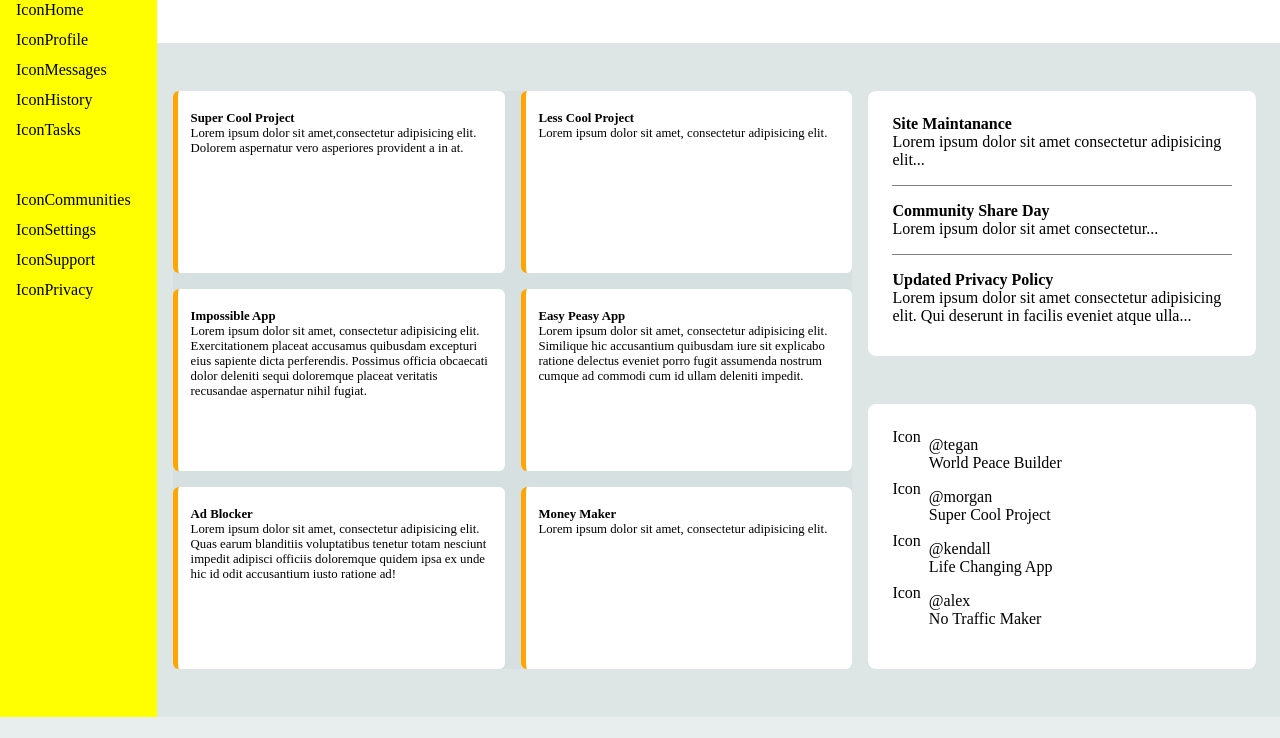
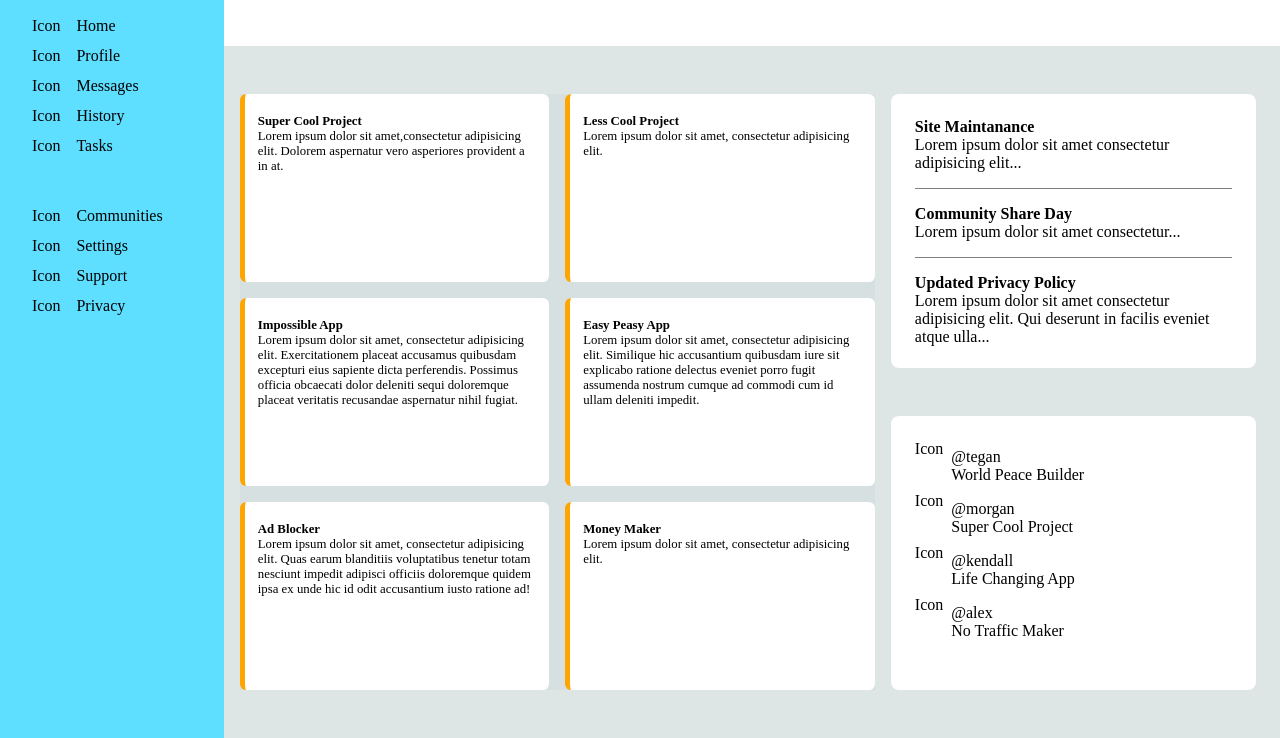
Before and after one commit to codeByMihaly/Admin-dashboard, a plain HTML site: page index.html in a window 1280 px wide. Shown: the part 69-807 px from the top of the page. Drawn offline with Linux system fonts and the light colour scheme.

Commit message:
made some changes with the sidebar

```diff
--- a/index.html
+++ b/index.html
@@ -114,7 +114,7 @@
      <div id="home-icon">Icon</div>
      <p id="home">Home</p>
    </div>
-   <div class="profile-sidebard">
+   <div class="profile-sidebar">
      <div id="profile-icon">Icon</div>
      <p id="profile">Profile</p>
    </div>
--- a/style.css
+++ b/style.css
@@ -5,6 +5,7 @@
 
 body {
     background-color: #cfdada75;
+
 }
 
 .container {
@@ -59,8 +60,9 @@ body {
 }
 
 .sidebar {
-    background-color: rgb(255, 255, 2);
+    background-color: rgb(94, 223, 255);
     grid-area: 1/1/5/2;
+    width: 14rem;
 }
 
 .upper-head {
@@ -77,7 +79,7 @@ input {
   background-color: #cfdada75;
   border: none;
   border-radius: 2em;
-  max-width: 30em;
+  max-width: 50em;
 }
 
 .profile {
@@ -100,7 +102,7 @@ input {
 
 .blocks {
   background-color: #FFFFFF;
-  font-size: max(0.8rem);
+  font-size: 0.8rem;
   padding: 1.5em 1em 2em;
   border-left: 0.4em solid orange;
   border-radius: 0.5em;
@@ -108,70 +110,80 @@ input {
 }
 
 .upper-sidebar {
-  margin: 1em;
+  margin: 2em;
 }
 
 .bottom-sidebar {
-  margin: 3em 1em 1em 1em;
+  margin: 3em 1em 1em 2em;
 }
 
 .dashboard {
   display: flex;
   margin: 0.5em 0.5em 2em 0;
+  gap: 1em;
 }
 
 .home {
   display: flex;
   margin-bottom: 0.5em;
   padding-bottom: 0.25em;
+  gap: 1em;
 }
 
-.profile-sidebard {
+.profile-sidebar {
   display: flex;
   margin-bottom: 0.5em;
   padding-bottom: 0.25em;
+  gap: 1em;
 }
 
 .messages {
   display: flex;
   margin-bottom: 0.5em;
   padding-bottom: 0.25em;
+  gap: 1em;
 }
 
 .history {
   display: flex;
   margin-bottom: 0.5em;
   padding-bottom: 0.25em;
+  gap: 1em;
 }
 
 .tasks {
   display: flex;
   margin-bottom: 0.5em;
   padding-bottom: 0.25em;
+  gap: 1em;
 }
 
 .communities {
   display: flex;
   margin-bottom: 0.5em;
   padding-bottom: 0.25em;
+  gap: 1em;
 }
 
 .settings {
   display: flex;
   margin-bottom: 0.5em;
   padding-bottom: 0.25em;
+  gap: 1em;
 }
 
 .support {
   display: flex;
   margin-bottom: 0.5em;
   padding-bottom: 0.25em;
+  gap: 1em;
 }
 
 .privacy {
   display: flex;
   margin-bottom: 0.5em;
   padding-bottom: 0.25em;
+  gap: 1em;
 }
 
 .article-header2,
```
